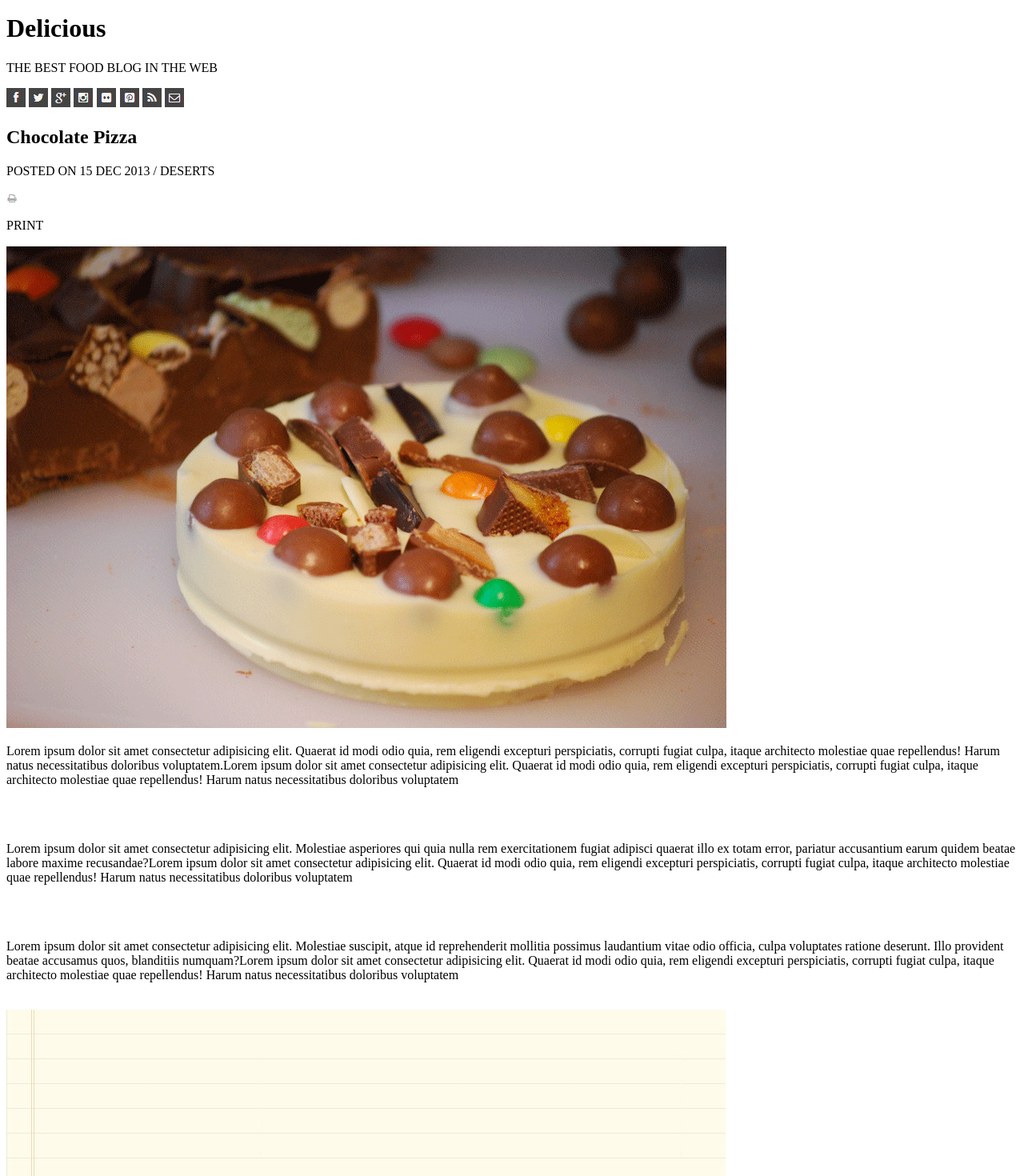
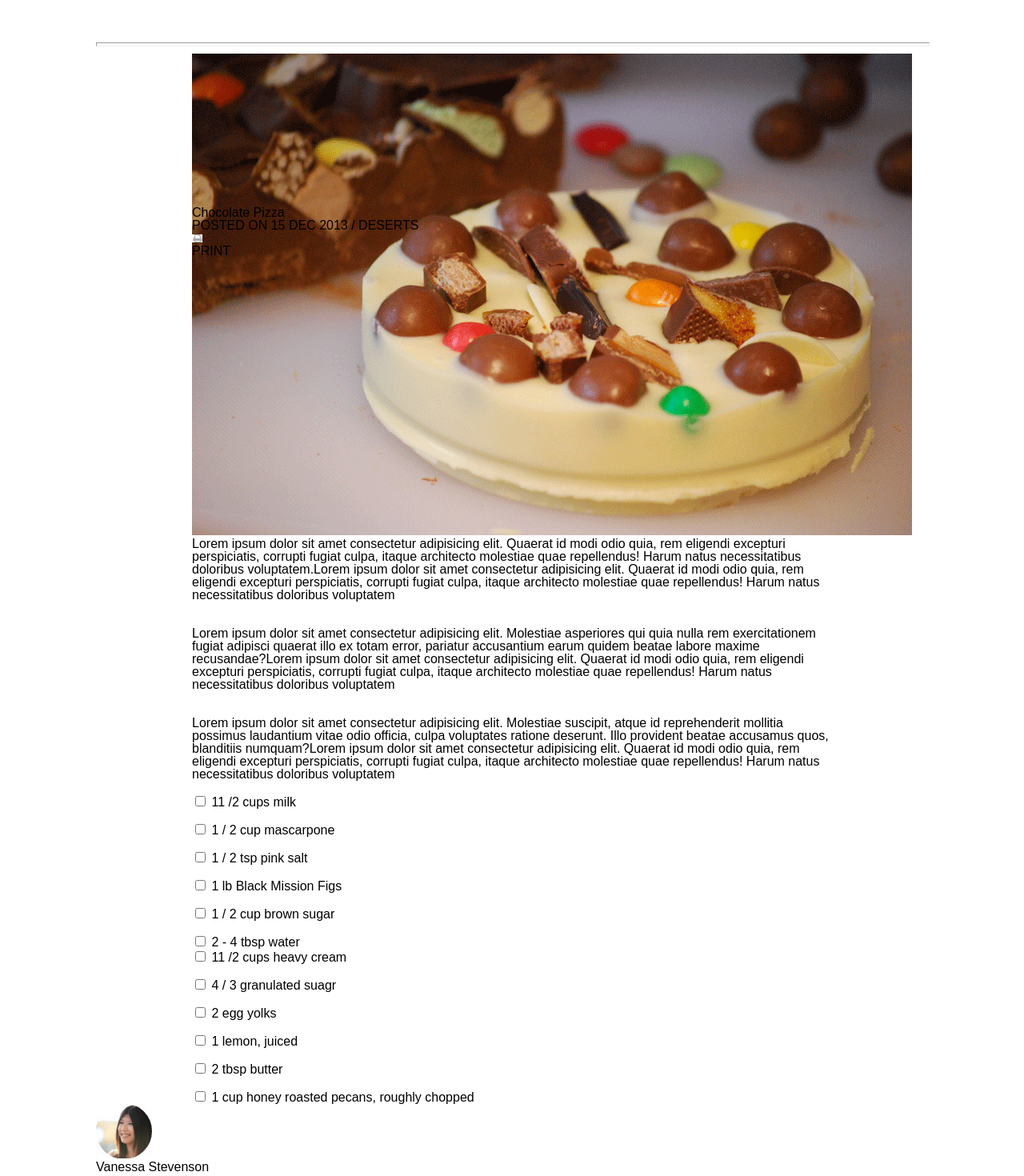
Before and after one commit to HaneenHaashlamoun/chocolate-pizza, a plain HTML site: page index.html in a window 1280 px wide. Shown: the part 61-1531 px from the top of the page at 80% size. Drawn offline with Linux system fonts and the light colour scheme.

Commit message:
finished ,y turn as a driver

```diff
--- a/css/reset.css
+++ b/css/reset.css
@@ -0,0 +1,48 @@
+/* http://meyerweb.com/eric/tools/css/reset/
+   v2.0 | 20110126
+   License: none (public domain)
+*/
+
+html, body, div, span, applet, object, iframe,
+h1, h2, h3, h4, h5, h6, p, blockquote, pre,
+a, abbr, acronym, address, big, cite, code,
+del, dfn, em, img, ins, kbd, q, s, samp,
+small, strike, strong, sub, sup, tt, var,
+b, u, i, center,
+dl, dt, dd, ol, ul, li,
+fieldset, form, label, legend,
+table, caption, tbody, tfoot, thead, tr, th, td,
+article, aside, canvas, details, embed,
+figure, figcaption, footer, header, hgroup,
+menu, nav, output, ruby, section, summary,
+time, mark, audio, video {
+	margin: 0;
+	padding: 0;
+	border: 0;
+	font-size: 100%;
+	font: inherit;
+	vertical-align: baseline;
+}
+/* HTML5 display-role reset for older browsers */
+article, aside, details, figcaption, figure,
+footer, header, hgroup, menu, nav, section {
+	display: block;
+}
+body {
+	line-height: 1;
+}
+ol, ul {
+	list-style: none;
+}
+blockquote, q {
+	quotes: none;
+}
+blockquote:before, blockquote:after,
+q:before, q:after {
+	content: '';
+	content: none;
+}
+table {
+	border-collapse: collapse;
+	border-spacing: 0;
+}
--- a/css/style.css
+++ b/css/style.css
@@ -0,0 +1,51 @@
+@import url('https://fonts.googleapis.com/css2?family=Pacifico&display=swap%27');
+@import url('https://fonts.googleapis.com/css2?family=Staatliches&display=swap%27');
+@import url('https://fonts.googleapis.com/css2?family=Indie+Flower&display=swap%27');
+
+
+body {
+    font-family: Arial, Helvetica, sans-serif;
+    padding: 10px 120px 10px 120px;
+}
+
+header h1 {
+    position: absolute;
+    font-family: 'Pacifico', cursive;
+    font-size: 30px;
+    font-style: italic;
+    margin-left: 45px;
+}
+
+#logo {
+    position: absolute;
+}
+
+header p {
+    font-size: 12px;
+    position: absolute;
+    margin-left: 45px;
+    margin-top: 2.8%;
+    color: gray;
+}
+
+header nav {
+    float: right;
+    margin-right: 100px;
+    margin-top: 2%;
+}
+
+hr {
+    width: 100%;
+    height: 3px;
+    margin-top: 10%;
+}
+
+main {
+    margin-left: 120px;
+    margin-right: 120px;
+}
+
+#firstSection {
+    position: absolute;
+    margin-top: 15%;
+}
--- a/index.html
+++ b/index.html
@@ -3,6 +3,9 @@
 <head>
   <meta charset="UTF-8">
   <title>Chocolate Pizza</title>
+  <!-- <link rel="stylesheet" href="https://fonts.googleapis.com/css2?family=Pacifico&display=swap">
+  <link rel="stylesheet" href="https://fonts.googleapis.com/css2?family=Staatliches&display=swap">
+  <link rel="stylesheet" href="https://fonts.googleapis.com/css2?family=Indie+Flower&display=swap"> -->
   <link rel="stylesheet" href="css/reset.css">
   <link rel="stylesheet" href="css/style.css">
 </head>
@@ -14,7 +17,7 @@
 
     <nav>
       <img src="img/fb-icon.png" alt="facebook">
-      <img src="img/twit-icon.png" alt="">
+      <img src="img/twit-icon.png" alt="twitter">
       <img src="img/gp-icon.png" alt="googlePlus">
       <img src="img/insta-icon.png" alt="instgram">
       <img src="img/flic-icon.png" alt="flic">
@@ -22,11 +25,13 @@
       <img src="img/rss-icon.png" alt="rss">
       <img src="img/mail-icon.png" alt="mail">
     </nav>
-    <p> </p>
+
   </header>
+  <hr>
 
   <main>
-    <section>
+
+    <section id="firstSection">
       <h2>Chocolate Pizza</h2>
       <p>POSTED ON 15 DEC 2013 / DESERTS</p>
       <nav>
@@ -36,45 +41,51 @@
     </section>
     <img src="img/choco-pizza.png" alt="pizza" id="photo">
 
-    <section>
+    <section id="secondSection">
       <p>Lorem ipsum dolor sit amet consectetur adipisicing elit. Quaerat id modi odio quia, rem eligendi excepturi perspiciatis, corrupti fugiat culpa, itaque architecto molestiae quae repellendus! Harum natus necessitatibus doloribus voluptatem.Lorem ipsum dolor sit amet consectetur adipisicing elit. Quaerat id modi odio quia, rem eligendi excepturi perspiciatis, corrupti fugiat culpa, itaque architecto molestiae quae repellendus! Harum natus necessitatibus doloribus voluptatem</p> <br><br>
       <p>Lorem ipsum dolor sit amet consectetur adipisicing elit. Molestiae asperiores qui quia nulla rem exercitationem fugiat adipisci quaerat illo ex totam error, pariatur accusantium earum quidem beatae labore maxime recusandae?Lorem ipsum dolor sit amet consectetur adipisicing elit. Quaerat id modi odio quia, rem eligendi excepturi perspiciatis, corrupti fugiat culpa, itaque architecto molestiae quae repellendus! Harum natus necessitatibus doloribus voluptatem</p> <br><br>
       <p>Lorem ipsum dolor sit amet consectetur adipisicing elit. Molestiae suscipit, atque id reprehenderit mollitia possimus laudantium vitae odio officia, culpa voluptates ratione deserunt. Illo provident beatae accusamus quos, blanditiis numquam?Lorem ipsum dolor sit amet consectetur adipisicing elit. Quaerat id modi odio quia, rem eligendi excepturi perspiciatis, corrupti fugiat culpa, itaque architecto molestiae quae repellendus! Harum natus necessitatibus doloribus voluptatem</p> <br>
 
     </section>
-    <section>
-      <img src="img/list-bg.png" alt="list">
+    <section id="thirdSection">
+      <!-- <img src="img/list-bg.png" alt="list"> -->
       <form>
-        <p>
-          11 /2 cups milk <br> <br>
-          1 / 2 cup mascarpone <br> <br>
-          1 / 2 tsp pink salt <br> <br>
-          1 lb Black Mission Figs <br> <br>
-          1 / 2 cup brown sugar <br> <br>
-          2 - 4 tbsp water
-        </p>
-        <input type="checkbox"><br><br>
-        <input type="checkbox"><br><br>
-        <input type="checkbox"><br><br>
-        <input type="checkbox"><br><br>
-        <input type="checkbox"><br><br>
         <input type="checkbox">
+        <label for="1">11 /2 cups milk</label>
+        <br><br>
+        <input type="checkbox">
+        <label for="2">1 / 2 cup mascarpone</label>
+        <br><br>
+        <input type="checkbox">
+        <label for="3">1 / 2 tsp pink salt</label>
+        <br><br>
+        <input type="checkbox">
+        <label for="4">1 lb Black Mission Figs</label>
+        <br><br>
+        <input type="checkbox">
+        <label for="5"> 1 / 2 cup brown sugar</label>
+        <br><br>
+        <input type="checkbox">
+        <label for="6"> 2 - 4 tbsp water</label>
       </form>
       <form>
-        <p>
-          11 /2 cups heavy cream <br><br>
-          4 / 3 granulated suagr <br><br>
-          2 egg yolks <br><br>
-          1 lemon, juiced <br><br>
-          2 tbsp butter <br><br>
-          1 cup honey roasted pecans, roughly chopped
-        </p>
-        <input type="checkbox"><br><br>
-        <input type="checkbox"><br><br>
-        <input type="checkbox"><br><br>
-        <input type="checkbox"><br><br>
-        <input type="checkbox"><br><br>
         <input type="checkbox">
+        <label for="7">11 /2 cups heavy cream</label>
+        <br><br>
+        <input type="checkbox">
+        <label for="8">4 / 3 granulated suagr</label>
+        <br><br>
+        <input type="checkbox">
+        <label for="9">2 egg yolks</label>
+        <br><br>
+        <input type="checkbox">
+        <label for="10">1 lemon, juiced </label>
+        <br><br>
+        <input type="checkbox">
+        <label for="11">2 tbsp butter</label>
+        <br><br>
+        <input type="checkbox">
+        <label for="12">1 cup honey roasted pecans, roughly chopped</label>
       </form>
     </section>
   </main>
```
